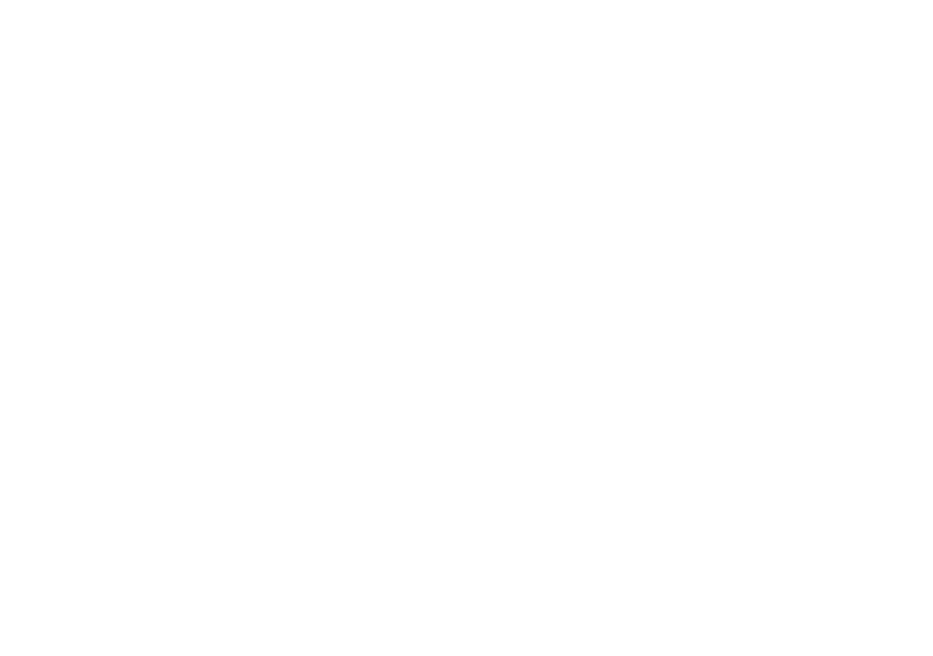
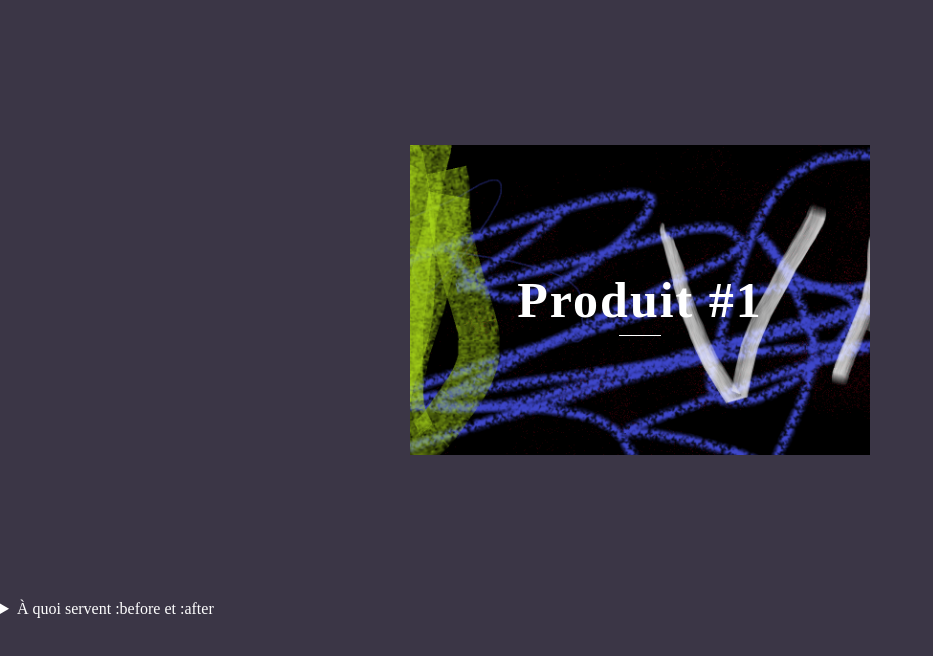
Before and after one commit to cgpvicto-2535278/dw_ex11_animation, a plain HTML site: page index.html in a window 1280 px wide. Shown: the whole page, without its empty margins (0-933 px from the left). Drawn offline with Linux system fonts and the light colour scheme.

Commit message:
Version Finale

```diff
--- /dev/null
+++ b/css/styles.css
@@ -0,0 +1,202 @@
+body{
+	height: 1vh;
+	margin: 0;
+	padding: 0;
+	background: #3b3646;
+}
+
+*{
+	box-sizing: border-box;
+}
+
+.centerBox{
+	display: flex;
+	justify-content: center;
+	align-items: center;
+	height: 600px
+}
+
+.categoryWrapper{
+	height: 310px;
+	width: 460px;
+	background: url("../assets/images/background.png") no-repeat center center;
+    background-size: cover;
+	display: flex;
+	justify-content: center;
+	align-items: center;
+	position: relative;
+}
+
+.categoryWrapper:after{
+	position: absolute;
+	top:0;
+	left: 0;
+	right:0;
+	bottom: 0;
+/* Permalink - use to edit and share this gradient: http://colorzilla.com/gradient-editor/#a29ca9+0,95909b+99 */
+background: #a29ca9; /* Old browsers */
+background: -moz-linear-gradient(-45deg, #a29ca9 0%, #95909b 99%); /* FF3.6-15 */
+background: -webkit-linear-gradient(-45deg, #a29ca9 0%,#95909b 99%); /* Chrome10-25,Safari5.1-6 */
+background: linear-gradient(135deg, #a29ca9 0%,#95909b 99%); /* W3C, IE10+, FF16+, Chrome26+, Opera12+, Safari7+ */
+filter: progid:DXImageTransform.Microsoft.gradient( startColorstr='#a29ca9', endColorstr='#95909b',GradientType=1 ); /* IE6-9 fallback on horizontal gradient */
+	content: '';
+	opacity: 0;
+		-webkit-transition: opacity 0.9s ease 0s;
+        transition: opacity 0.9s ease 0s;
+}
+
+.categoryWrapper:hover:after{
+	opacity: 0.4;
+}
+
+.categoryWrapper h1{
+	color:white;
+	font-size: 50px;
+	letter-spacing: 2px;
+	-webkit-transition: all 0.15s ease 0s;
+    transition: all 0.15s ease 0s;
+	position: relative;
+	z-index: 10;
+}
+
+.categoryWrapper:hover h1{
+	transform: translateY(-10px);
+}
+
+.categoryWrapper button{
+	position: absolute;
+	transform: translatey(60px);
+	-webkit-appearance: none;
+    appearance: none;
+	border: none;
+	background: none;
+	color:white;
+	width: 250px;
+	height:50px;
+	font-size: 20px;
+	padding: 0;
+	margin: 0;
+	outline: none;
+	z-index: 10;
+}
+
+.categoryWrapper button span{
+	display: block;
+	position: relative;
+	line-height: 50px;
+	height: 50px;
+	cursor: pointer;
+}
+
+.categoryWrapper button > span:after{
+	content:'';
+	position: absolute;
+	top:0;
+	left: 50%;
+	width: 20px;
+	height: 0;
+
+	border: 1px solid white;
+	border-left: none;
+	border-bottom: none;
+
+	    transition: height 0.15s ease-out, width 0.15s ease-out 0.15s;
+}
+
+.categoryWrapper:hover button > span:after{
+	width: calc(50% - 1px);
+	height: calc(100% - 2px);
+	transition: width 0.15s ease-out, height 0.15s ease-out 0.15s;
+}
+
+.categoryWrapper button > span:before{
+	content:'';
+	position: absolute;
+	top:0;
+	right: 50%;
+	width: 20px;
+	height: 0;
+
+	border: 1px solid white;
+	border-right: none;
+	border-bottom: none;
+
+	    transition: height 0.15s ease-out, width 0.15s ease-out 0.15s;
+}
+
+.categoryWrapper:hover button > span:before{
+	width: calc(50% - 1px);
+	height: calc(100% - 2px);
+	transition: width 0.15s ease-out, height 0.15s ease-out 0.15s;
+}
+
+.categoryWrapper button > span > span:before{
+	content:'';
+	position: absolute;
+	bottom:0;
+	right: 0%;
+	width: 1px;
+	height: 1px;
+	opacity: 0;
+
+}
+
+.categoryWrapper:hover button > span > span:before{
+	opacity: 1;
+	border-bottom: 1px solid white;
+	width: calc(50%);
+	height: 1px;
+	transition: opacity 0s ease-out 0.29s, width 0.15s ease-out 0.3s;
+}
+
+.categoryWrapper button > span > span:after{
+	content:'';
+	position: absolute;
+	bottom:0;
+	left: 0%;
+	width: 1px;
+	height: 1px;
+	opacity: 0;
+
+}
+
+.categoryWrapper:hover button > span > span:after{
+	opacity: 1;
+	border-bottom: 1px solid white;
+	width: calc(50%);
+	height: 1px;
+	transition: opacity 0s ease-out 0.29s, width 0.15s ease-out 0.3s;
+}
+
+.categoryWrapper button > span > span > span{
+	transition: color 0.15s ease-out 0.3s;
+	color: transparent;
+}
+
+.categoryWrapper:hover button > span > span > span{
+	color:white;
+}
+
+.categoryWrapper button > span > span > span:after{
+	position: absolute;
+	top:0;left:0;right:0;bottom:0;
+	color:#1f2e4d;
+	content: attr(data-attr-span);
+	width: 0%;
+	height: 100%;
+	background:rgba(255, 255, 255, 0.75);
+	white-space: nowrap;
+	text-align: center;
+	margin: auto;
+	overflow: hidden;
+	display: flex;
+	justify-content: center;
+	transition: width 500ms;
+}
+
+.categoryWrapper button:hover > span > span > span:after{
+	width: 100%;
+}
+details{
+    color: #fff;
+}
--- a/index.html
+++ b/index.html
@@ -3,9 +3,30 @@
 <head>
     <meta charset="UTF-8">
     <meta name="viewport" content="width=device-width, initial-scale=1.0">
-    <title>Document</title>
+    <title>Scroll Animation</title>
+    <meta name="source" content="Projet inspiré de https://scroll-driven-animations.style/demos/image-reveal/css/">
+    <link rel="stylesheet" href="./css/styles.css">
 </head>
 <body>
+    <div class="centerBox">
 
+	<div class="categoryWrapper">
+		<h1>Produit #1</h1>
+		<button>
+			<span>
+				<span>
+					<span data-attr-span="En Savoir Plus">
+						En Savoir Plus
+					</span>
+				</span>
+			</span>
+		</button>
+	</div>
+
+    </div>
+    <details>
+        <summary>À quoi servent :before et :after</summary>
+        Les pseudo-éléments :before et :after servent à insérer des éléments avant ou après des balises, des classes, ou des id.
+    </details>
 </body>
 </html>
```
Also changed, not shown: assets/images/background.png (added).
